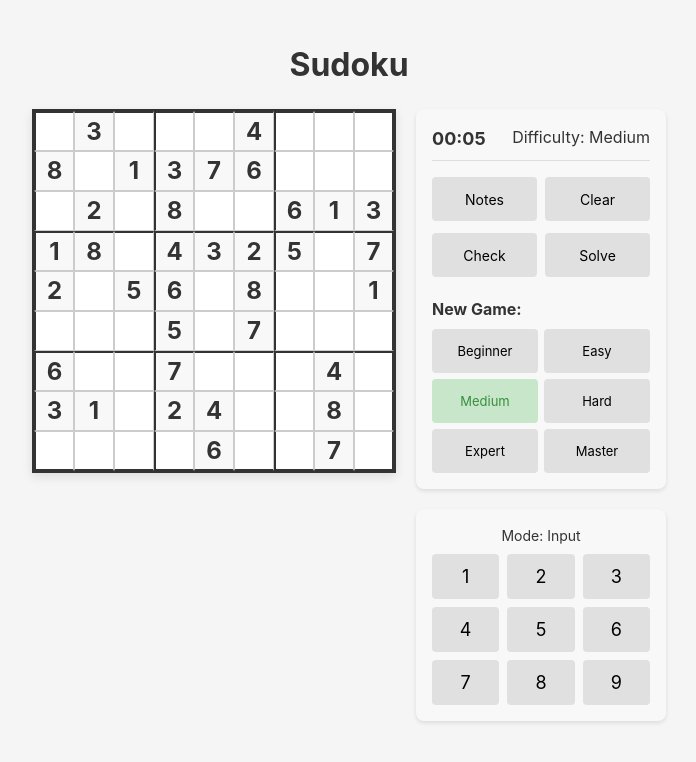
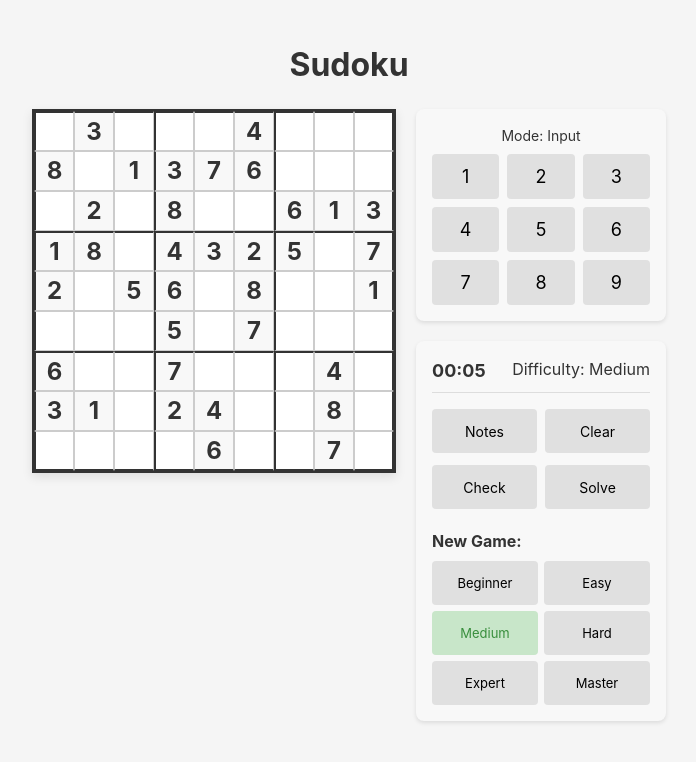
Before and after one commit to Kallahan23/sudoku, a React (Vite) app: page / in a window 1280 px wide. Shown: the top 762 px of the page, without its empty margins (291-987 px from the left). Built offline with nearby package versions, Linux system fonts and the light colour scheme.

Commit message:
rearrange controls

```diff
--- a/src/components/Game.tsx
+++ b/src/components/Game.tsx
@@ -477,6 +477,10 @@ export const Game: React.FC = () => {
         <BoardComponent board={gameState.board} onCellClick={handleCellClick} />
 
         <div className='game-side-panel'>
+          <NumberInput
+            onNumberClick={handleNumberClick}
+            isNotesMode={isNotesMode}
+          />
           <Controls
             onNewGame={handleNewGame}
             onToggleNotes={handleToggleNotes}
@@ -486,11 +490,6 @@ export const Game: React.FC = () => {
             isNotesMode={isNotesMode}
             elapsedTime={gameState.elapsedTime}
             difficulty={gameState.difficulty}
-          />
-
-          <NumberInput
-            onNumberClick={handleNumberClick}
-            isNotesMode={isNotesMode}
           />
         </div>
       </div>
--- a/src/styles/Controls.css
+++ b/src/styles/Controls.css
@@ -123,7 +123,8 @@
     max-width: calc(50% - 3px);
   }
 
-  .timer, .difficulty {
+  .timer,
+  .difficulty {
     font-size: 14px;
   }
 }
```
